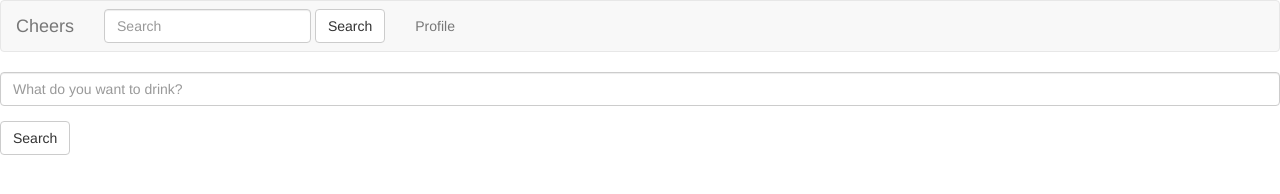
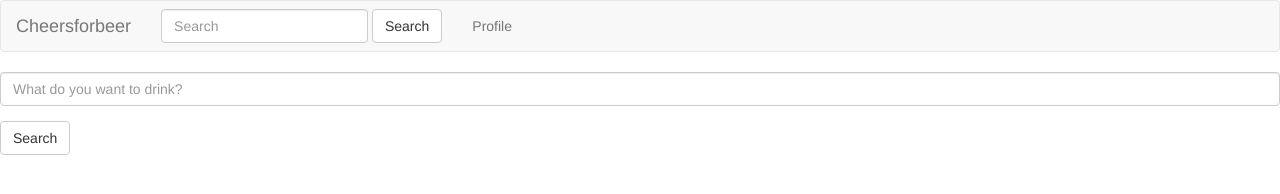
Before and after one commit to JPinlac/Beer-App, a website: page index.html in a window 1280 px wide. Drawn offline with nearby package versions, Linux system fonts and the light colour scheme; some packages are replaced by stand-ins of ours; a script that the page names is missing.

Commit message:
Automated fun

```diff
--- a/index.html
+++ b/index.html
@@ -30,7 +30,7 @@
         <span class="icon-bar"></span>
         <span class="icon-bar"></span>
       </button>
-      <a class="navbar-brand" href="#">Cheers</a>
+      <a class="navbar-brand" href="#">Cheersforbeer</a>
     </div>
 
     <!-- Collect the nav links, forms, and other content for toggling -->
```
